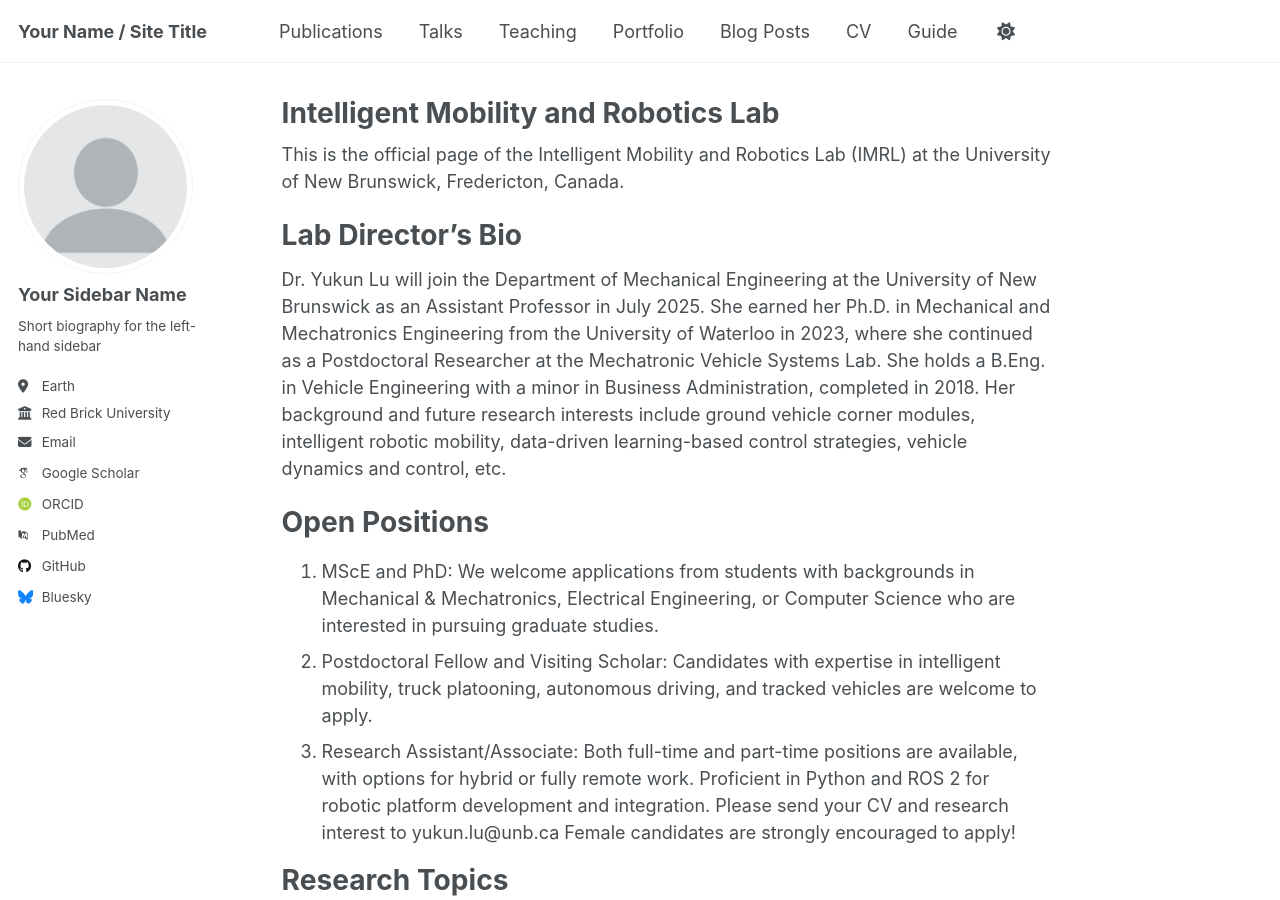
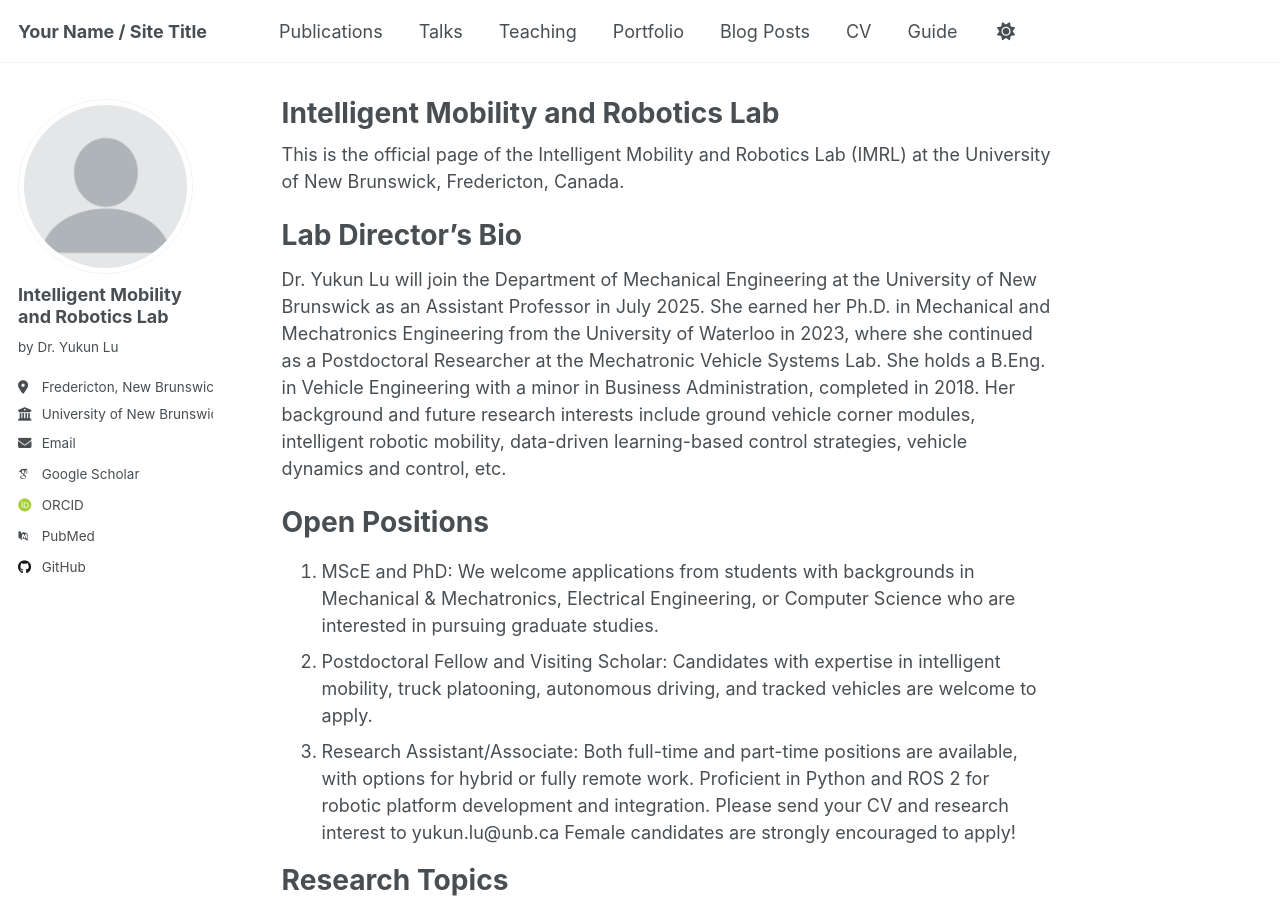
Before and after one commit to IMRL2025/IMRL2025.github.io, a Jekyll site: the page built from _pages/about.md, in a window 1280 px wide and 900 px high. Built offline with Jekyll 4.4.1, drawn with Linux system fonts in a browser that asks for light colours; some web fonts are replaced.

Commit message:
config.yml

```diff
--- a/_config.yml
+++ b/_config.yml
@@ -23,20 +23,20 @@ repository               : "academicpages/academicpages.github.io"
 author:
   # Biographic information
   avatar           : "profile.png"
-  name             : "Your Sidebar Name"
-  pronouns         : # example: "she/her"
-  bio              : "Short biography for the left-hand sidebar"
-  location         : "Earth"
-  employer         : "Red Brick University"
+  name             : "Intelligent Mobility and Robotics Lab"
+  pronouns         : # example: "they/them"
+  bio              : "by Dr. Yukun Lu"
+  location         : "Fredericton, New Brunswick, Canada"
+  employer         : "University of New Brunswick"
   uri              : # URL
-  email            : "none@example.org"
+  email            : "yukun.lu@unb.ca"
 
   # Academic websites
   academia         : # URL
   arxiv            : # URL - Update with the correct link to your profile
-  googlescholar    : "https://scholar.google.com/citations?user=PS_CX0AAAAAJ"
+  googlescholar    : "https://scholar.google.com/citations?user=hLT1BjYAAAAJ&hl=en"
   impactstory      : # URL
-  orcid            : "http://orcid.org/yourorcidurl"
+  orcid            : "https://orcid.org/my-orcid?orcid=0000-0003-3259-5945"
   semantic         : # URL
   pubmed           : "https://www.ncbi.nlm.nih.gov/pubmed/?term=john+snow"
   researchgate     : # URL
@@ -51,7 +51,7 @@ author:
   stackoverflow    : # User number or user number and name (i.e., use "1" or "1/jeff-atwood")
 
   # Social media
-  bluesky          : "bsky.app" # Replace this with you Bluesky username
+  bluesky          : # Username
   facebook         : # Username
   flickr           : # Username
   foursquare       : # Username
```
